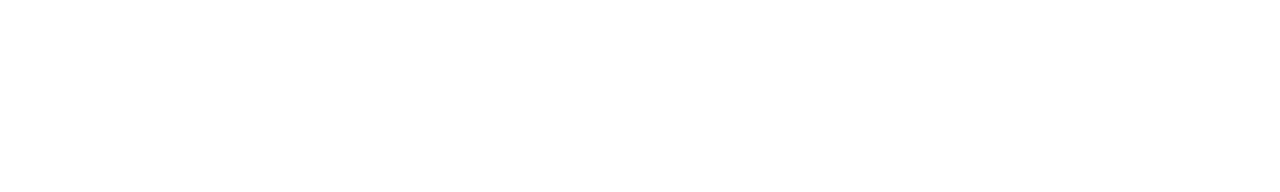
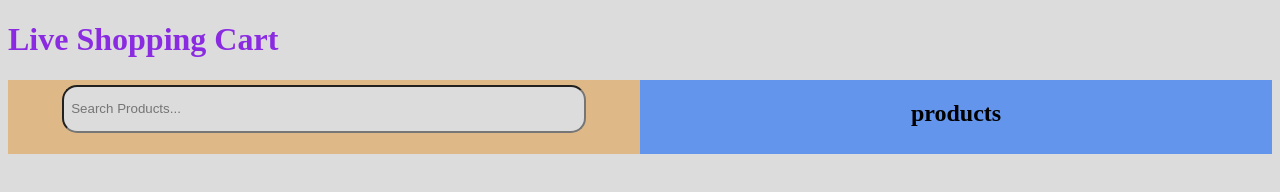
Before and after one commit to zamanshahed/js-practice-basics, a plain HTML site: page index.html in a window 1280 px wide. Drawn offline with Linux system fonts and the light colour scheme.

Commit message:
base structure added, js array added

```diff
--- /dev/null
+++ b/index.css
@@ -0,0 +1,29 @@
+body {
+  background-color: gainsboro;
+}
+.heading {
+  color: blueviolet;
+}
+.container {
+  display: flex;
+  flex-wrap: nowrap;
+  background-color: darkgreen;
+}
+.cart {
+  width: 50%;
+  text-align: center;
+  background-color: burlywood;
+}
+.check-out {
+  width: 50%;
+  text-align: center;
+  background-color: cornflowerblue;
+}
+.search-box {
+  width: 80%;
+  height: 30px;
+  padding: 7px;
+  margin: 5px;
+  background-color: gainsboro;
+  border-radius: 15px;
+}
--- a/index.html
+++ b/index.html
@@ -4,7 +4,32 @@
     <meta charset="UTF-8" />
     <meta http-equiv="X-UA-Compatible" content="IE=edge" />
     <meta name="viewport" content="width=device-width, initial-scale=1.0" />
+    <link rel="stylesheet" href="index.css" />
+    <script src="index.js"></script>
     <title>Shopping Cart</title>
   </head>
-  <body></body>
+  <body>
+    <h1 class="heading">Live Shopping Cart</h1>
+
+    <div class="container">
+      <div class="cart">
+        <input
+          type="text"
+          placeholder="Search Products..."
+          class="search-box"
+        />
+        <div id="item">
+          <label>
+            <script src="index.js">
+              DUMMY_DATA[(1, 0)];
+            </script>
+          </label>
+          <p></p>
+        </div>
+      </div>
+      <div class="check-out">
+        <h2 class="list">products</h2>
+      </div>
+    </div>
+  </body>
 </html>
--- /dev/null
+++ b/index.js
@@ -0,0 +1,7 @@
+// alert("ok");
+
+const DUMMY_DATA = [
+  ["Headphone", "imageUrl", 9.5],
+  ["Smartphone", "imageUrl", 499.99],
+  ["Laptop", "imageUrl", 1250.5],
+];
```
